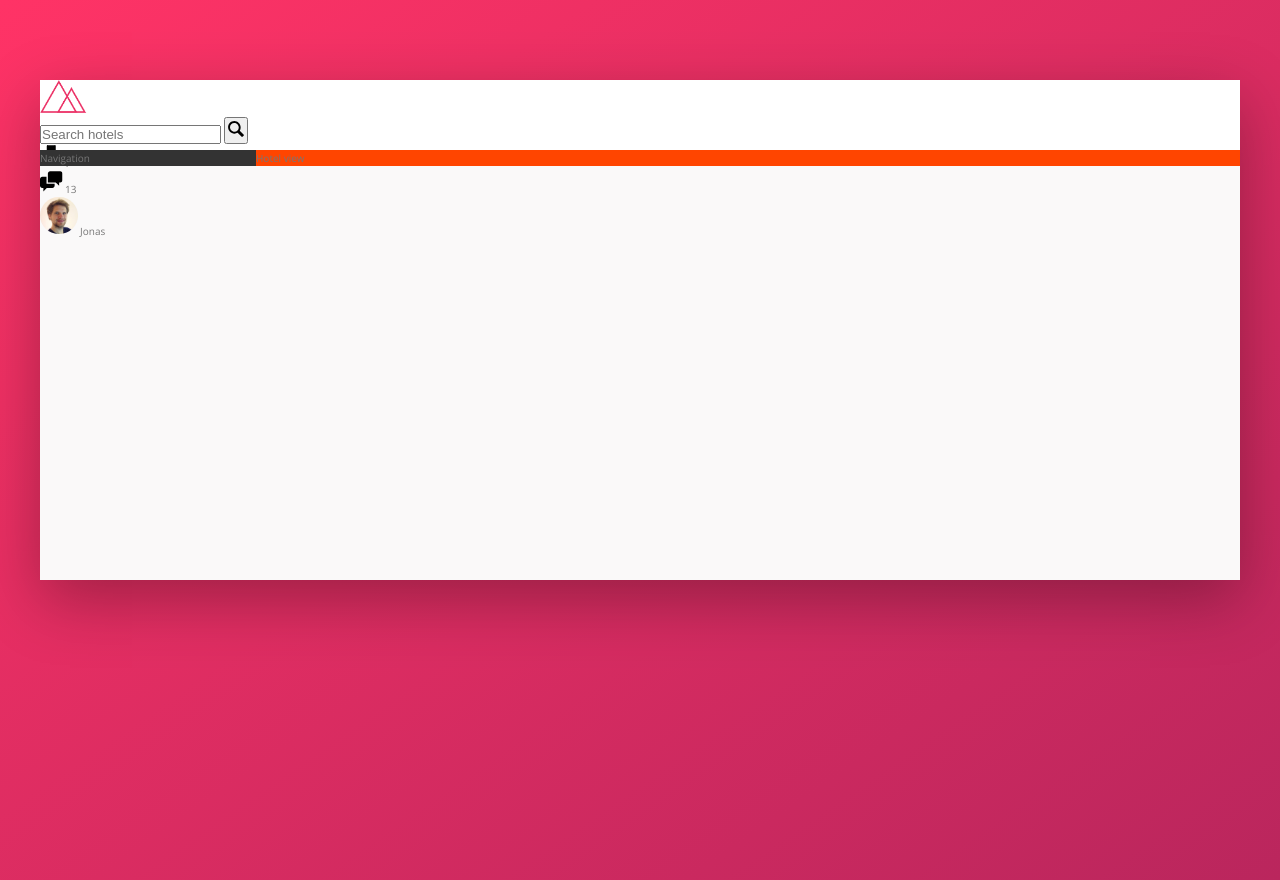
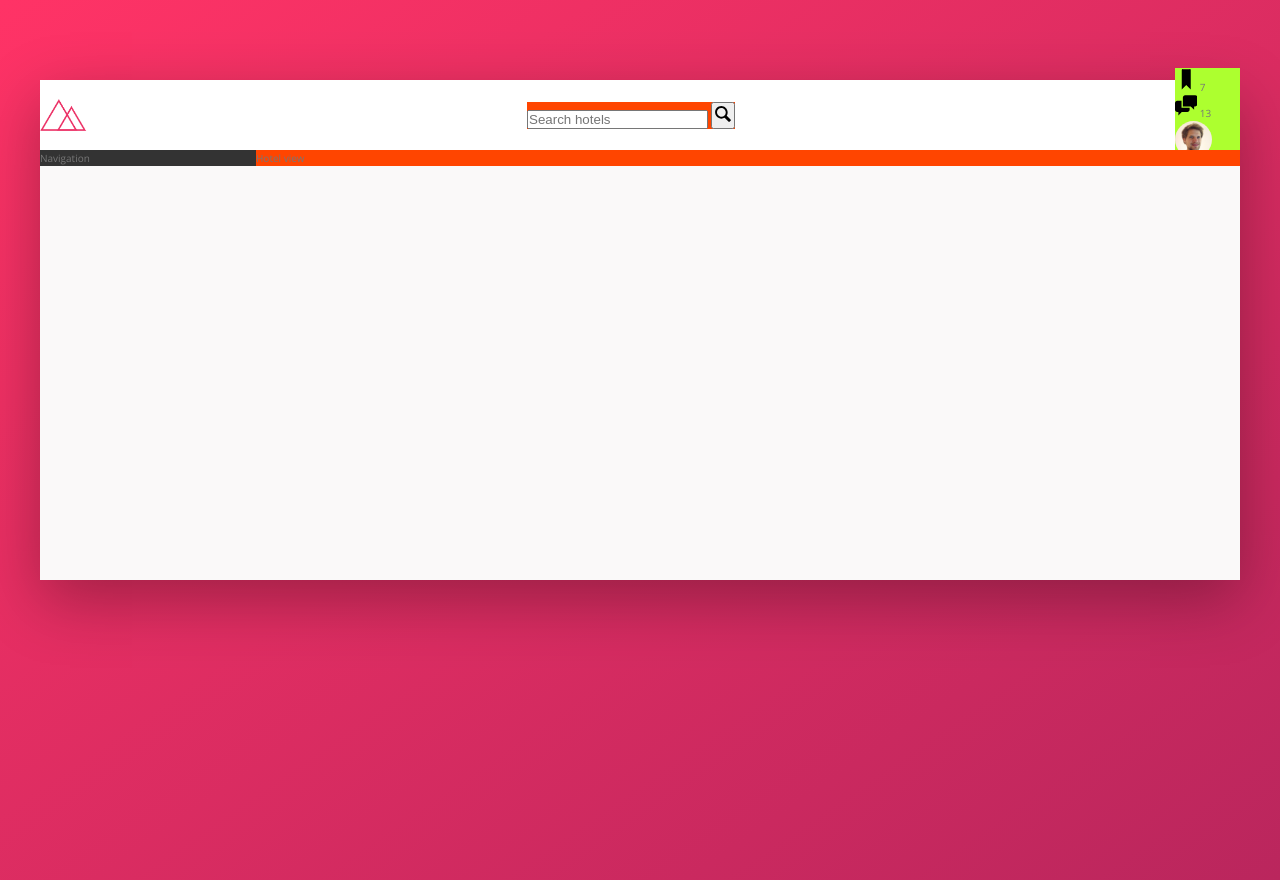
Before and after one commit to henry22/Trillo, a website: page index.html in a window 1280 px wide. Drawn offline with nearby package versions, Linux system fonts and the light colour scheme.

Commit message:
Align 3 parts of the position inside the header

```diff
--- a/sass/_components.scss
+++ b/sass/_components.scss
@@ -5,6 +5,8 @@
 
 // SEARCH
 .search {
+    background-color: orangered;
+
     &__input {
 
     }
@@ -21,6 +23,8 @@
 
 // USER NAVIGATION
 .user-nav {
+    background-color: greenyellow;
+
     &__icon-box {
 
     }
--- a/sass/_layout.scss
+++ b/sass/_layout.scss
@@ -10,6 +10,9 @@
     height: 7rem;
     background-color: #fff;
     border-bottom: var(--color-grey-light-2);
+    display: flex;
+    justify-content: space-between;
+    align-items: center;
 }
 
 .content {
```
Also changed, not shown: css/style.css.
